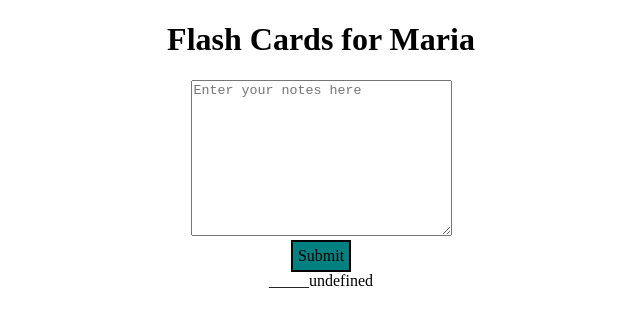
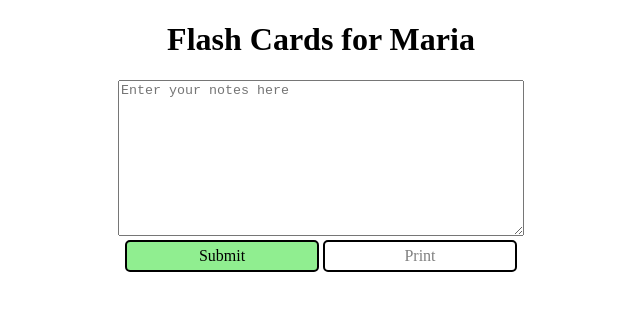
Before and after one commit to ckc1230/flash-cards, a website: page views/index.html in a window 1280 px wide. Both pictures are taken after a click on the element "Submit". Shown: the whole page, without its empty margins (319-959 px from the left). Drawn offline with nearby package versions, Linux system fonts and the light colour scheme.

Commit message:
lays out flashcards and reveals print button

```diff
--- a/public/scripts/app.js
+++ b/public/scripts/app.js
@@ -5,18 +5,28 @@ $(document).ready(function() {
 
 function processSubmission() {
   $('#flash-cards').empty();
+  if ($('#notes-input').val()) {
     var notes = $('#notes-input').val();
     console.log(notes);
     var questions = notes.split('~');
-  questions.forEach(function(question) {
+    questions.forEach(function(question, i) {
       var parts = question.split('|');
       var prompt = parts[0] + '_____' + parts[2];
-    var promptDiv = $("<div>", {"class": "prompt"});
+      var row = $("<div>", {"class": "row"});
+      var promptDiv = $("<div>", {"class": "card prompt"});
       promptDiv.text(prompt);
-    var answerDiv = $("<div>", {"class": "answer"});
+      var answerDiv = $("<div>", {"class": "card answer"});
       answerDiv.text(parts[1]);
 
-    $('#flash-cards').append(promptDiv);
-    $('#flash-cards').append(answerDiv);
+      $('#flash-cards').append(row);
+      $('#flash-cards .row:nth-child('+(i+1)+')').append(promptDiv);
+      $('#flash-cards .row:nth-child('+(i+1)+')').append(answerDiv);
     })
+    $('#print-button').css({"cursor": "pointer", "color": "black"});
+    $('#print-button').click(openPrint);
   }
+}
+
+function openPrint() {
+  window.print();
+}
--- a/public/styles/style.css
+++ b/public/styles/style.css
@@ -1,11 +1,68 @@
+body {
+	margin: 0;
+}
+
 .container {
 	text-align: center;
 	width: 100%;
 }
 
-.button {
+.row {
+	width: 100%;
+	text-align: center;
+	align-content: center;
+}
+
+#notes-input {
+	width: 400px;
+	height: 150px;
+}
+
+#user-buttons {
+	width: 400px;
+	margin: 0 auto;
+}
+
+.user-button {
 	padding: 5px;
-	background: teal;
 	border: 2px solid black;
+	border-radius: 5px;
 	display: inline-block;
+	width: 45%;
+	cursor: pointer;
 }
+
+#submit-button {
+	background: lightgreen;
+}
+
+#print-button {
+	background: white;
+	color: grey;
+	cursor: not-allowed;
+}
+
+.card {
+	width: 200px;
+	height: 150px;
+	box-sizing: border-box;
+	text-align: center;
+	display: inline-block;
+	vertical-align: top;
+	margin: 10px;
+	padding: 10px;
+}
+
+.prompt {
+	border: 2px solid black;
+}
+
+.answer {
+	border: 2px solid green;
+}
+
+@media print {
+  #notes-input, #main-header, #user-buttons {
+    display: none;
+  }
+}
--- a/views/index.html
+++ b/views/index.html
@@ -20,12 +20,14 @@
   </head>
   <body>
   <div class="container">
-    <h1>Flash Cards for Maria</h1>
+    <h1 id="main-header">Flash Cards for Maria</h1>
     <form>
-    	<textarea name="notes" id="notes-input" placeholder="Enter your notes here" cols="30" rows="10"></textarea>
+    	<textarea name="notes" id="notes-input" placeholder="Enter your notes here"></textarea>
     </form>
-      <div class="button" id="submit-button">Submit</div>
-
+      <div id="user-buttons">
+        <div class="user-button" id="submit-button">Submit</div>
+        <div class="user-button" id="print-button">Print</div>
+      </div>
     <div id="flash-cards">
 
     </div>
```
Lines whose indentation alone changed are shown as unchanged.
